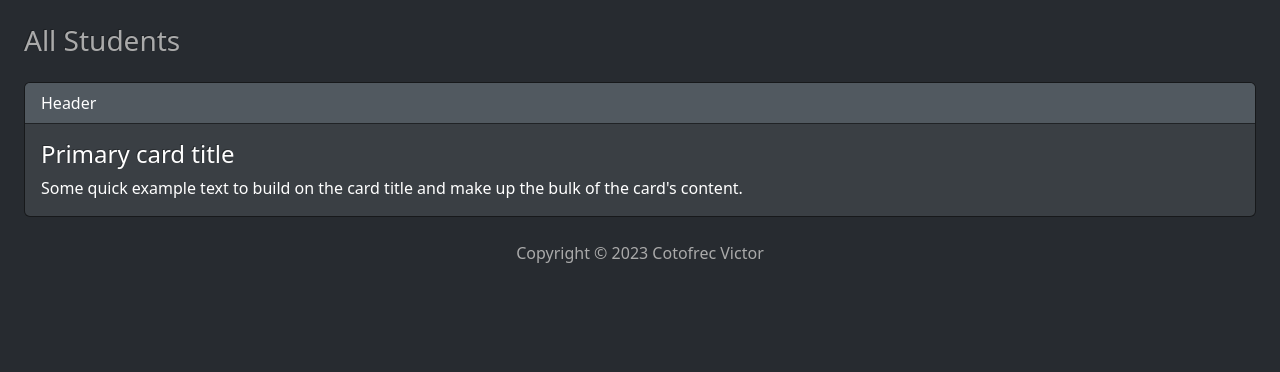
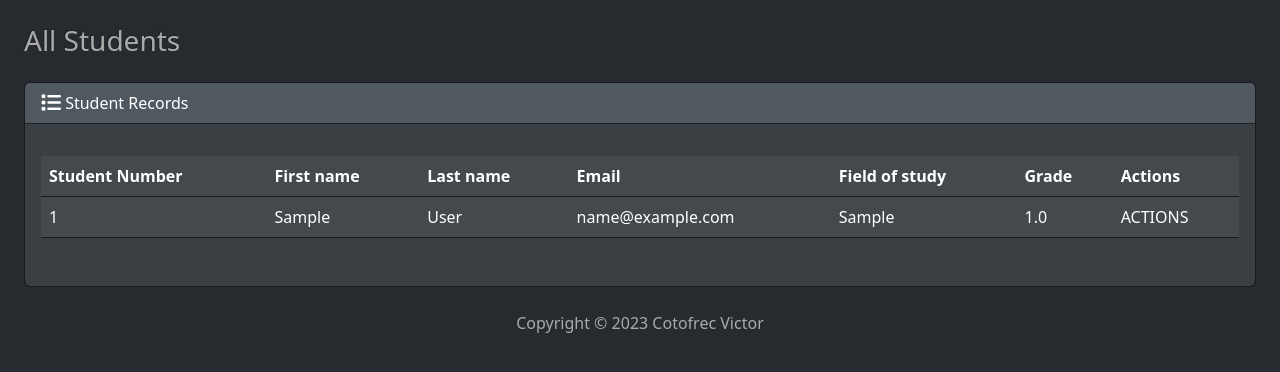
Before and after one commit to cotofrecvictor/Student-Management-app, a Django app: page / in a window 1280 px wide. Shown: the part 58-430 px from the top of the page. Run offline with Django 4.2, Linux system fonts and the light colour scheme; tables that the repository leaves empty hold one stand-in row (values such as "Sample post"); some libraries are stand-ins or nearby versions.

Commit message:
Add table with students in web page

```diff
--- a/students/templates/students/index.html
+++ b/students/templates/students/index.html
@@ -36,12 +36,48 @@
               <h3 class="m-4">All Students</h3>
               <div class="row"></div>
                 <div class="col-12">
-                 <div class="card text-white bg-primary ms-4 me-4 mb-4" >
-                    <div class= "card-header">Header</div>
-                    <div class="card-body">
-                      <h4 class="card-title">Primary card title</h4>
-                      <p class="card-text">Some quick example text to build on the card title and make up the bulk of the card's content.</p>
-                    </div>
+                    {% if students %}
+                    <div class="card text-white bg-primary ms-4 me-4 mb-4" >
+                        <div class= "card-header">
+                            <i class="fa-solid fa-list fa-lg"></i> Student Records
+                        </div>
+                        <div class="card-body">
+                          <p class="card-text">
+                            <div class="table-responsive">
+                                <table class="table table-hover">
+                                    <tbody>
+                                        <thead>
+                                      <tr>
+                                        <th scope="col">Student Number</th>
+                                        <th scope="col">First name</th>
+                                        <th scope="col">Last name</th>
+                                        <th scope="col">Email</th>
+                                        <th scope="col">Field of study</th>
+                                        <th scope="col">Grade</th>
+                                        <th scope="col">Actions</th>
+                                      </tr>
+                                      </thead>
+                                      <tbody>
+                                        {% for student in students %}
+                                        <tr>
+                                            <td>{{ student.student_number}}</td>
+                                            <td>{{ student.first_name}}</td>
+                                            <td>{{ student.last_name}}</td>
+                                            <td>{{ student.email}}</td>
+                                            <td>{{ student.field_of_study}}</td>
+                                            <td>{{ student.grade}}</td>
+                                            <td>ACTIONS</td>
+                                        </tr>
+                                        {% endfor %}
+                                      </tbody>
+                                    </tbody>
+                                  </table>
+                            </div>
+                          </p>
+                        </div>
+                    {% else %}
+                        <h5 clas="alert alert-primary ms-4 me-4"> No Student to display</h5>
+                    {% endif %}
               </div>
               <footer class="mt-auto mb-4">
                 <div class="text-center">
```
